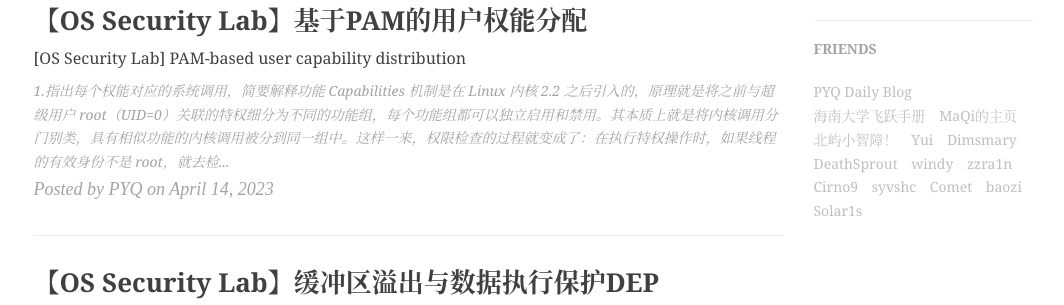
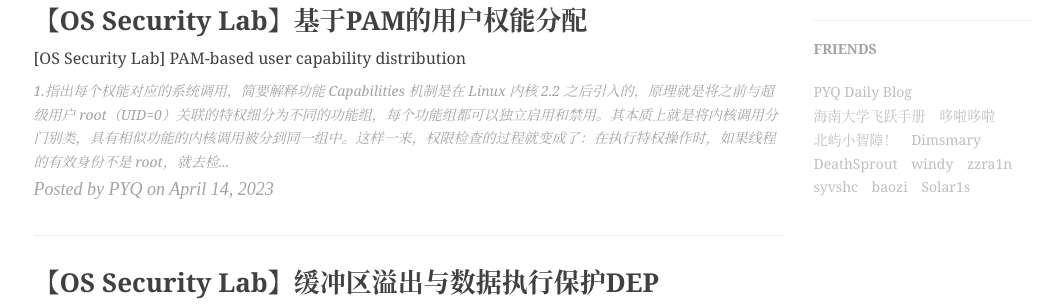
Before and after one commit to peng-yq/peng-yq.github.io, a Jekyll site: the page built from index.html, in a window 1280 px wide and 900 px high, scrolled down 761 px. Shown: the part 154-459 px from the top of the window, without its empty margins (134-1198 px from the left). Built offline with Jekyll 4.4.1, drawn with Linux system fonts in a browser that asks for light colours; nearby versions of some CDN libraries; the list of posts is cut into pages by our own code; comment, search, counter and statistics services are not loaded.

Commit message:
Update _config.yml

```diff
--- a/_config.yml
+++ b/_config.yml
@@ -102,16 +102,12 @@ friends: [
         href: "https://hainanu-application.github.io"
     },
     {
-        title: "MaQi的主页",
-        href: "https://maqi.ink"
+        title: "哆啦哆啦",
+        href: "https://www.cnblogs.com/mq-maqi/"
     },
     {
         title: "北屿小智障！",
         href: "https://blog.bj-yan.top"
-    },
-    {
-        title: "Yui",
-        href: "http://www.gislxz.top/"
     },
     {
         title: "Dimsmary",
@@ -130,16 +126,8 @@ friends: [
         href: "https://qgrain.github.io/"
     },
     {
-        title: "Cirno9",
-        href: "https://myqaq.cn"
-    },
-    {
         title: "syvshc",
         href: "https://syvshc.github.io"
-    },
-    {
-        title: "Comet",
-        href: "www.junyiyang.cn"
     },
     {
         title: "baozi",
```
